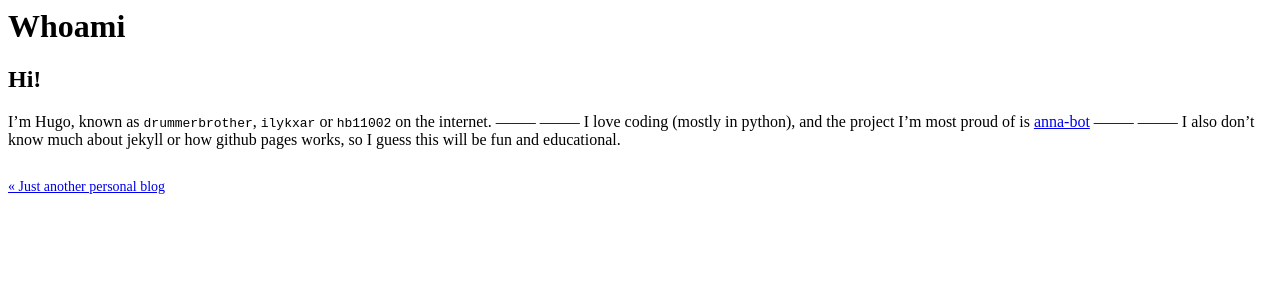
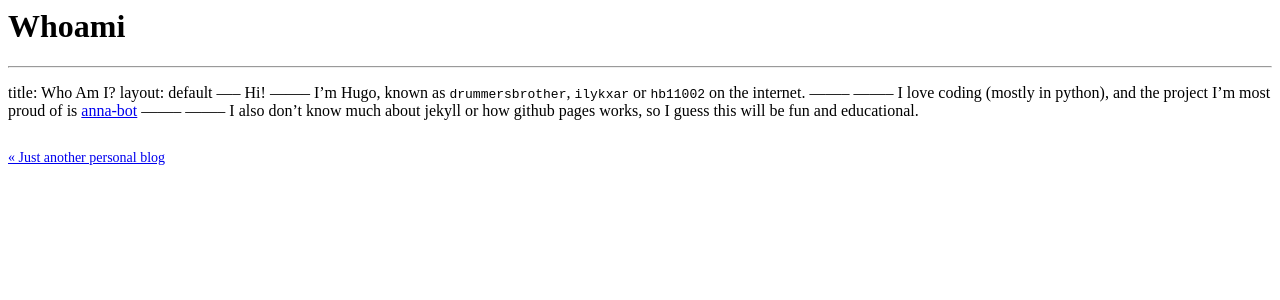
Before and after one commit to Drummersbrother/drummersbrother.github.io, a Jekyll site: the page built from _posts/2017-04-13-whoami.md, in a window 1280 px wide. Shown: the top 300 px of the page. Built offline with Jekyll 4.4.1, drawn with Linux system fonts in a browser that asks for light colours; our own code applies the rules of GitHub Pages for plain Markdown files.

Commit message:
Update 2017-04-13-whoami.md

```diff
--- a/_posts/2017-04-13-whoami.md
+++ b/_posts/2017-04-13-whoami.md
@@ -1,6 +1,10 @@
+-----
+title: Who Am I?
+layout: default
+-----
 Hi!
 --------
-I'm Hugo, known as `drummerbrother`, `ilykxar` or `hb11002` on the internet.
+I'm Hugo, known as `drummersbrother`, `ilykxar` or `hb11002` on the internet.
 --------
 --------
 I love coding (mostly in python), and the project I'm most proud of is [anna-bot](https://github.com/drummersbrother/anna-bot)
```
